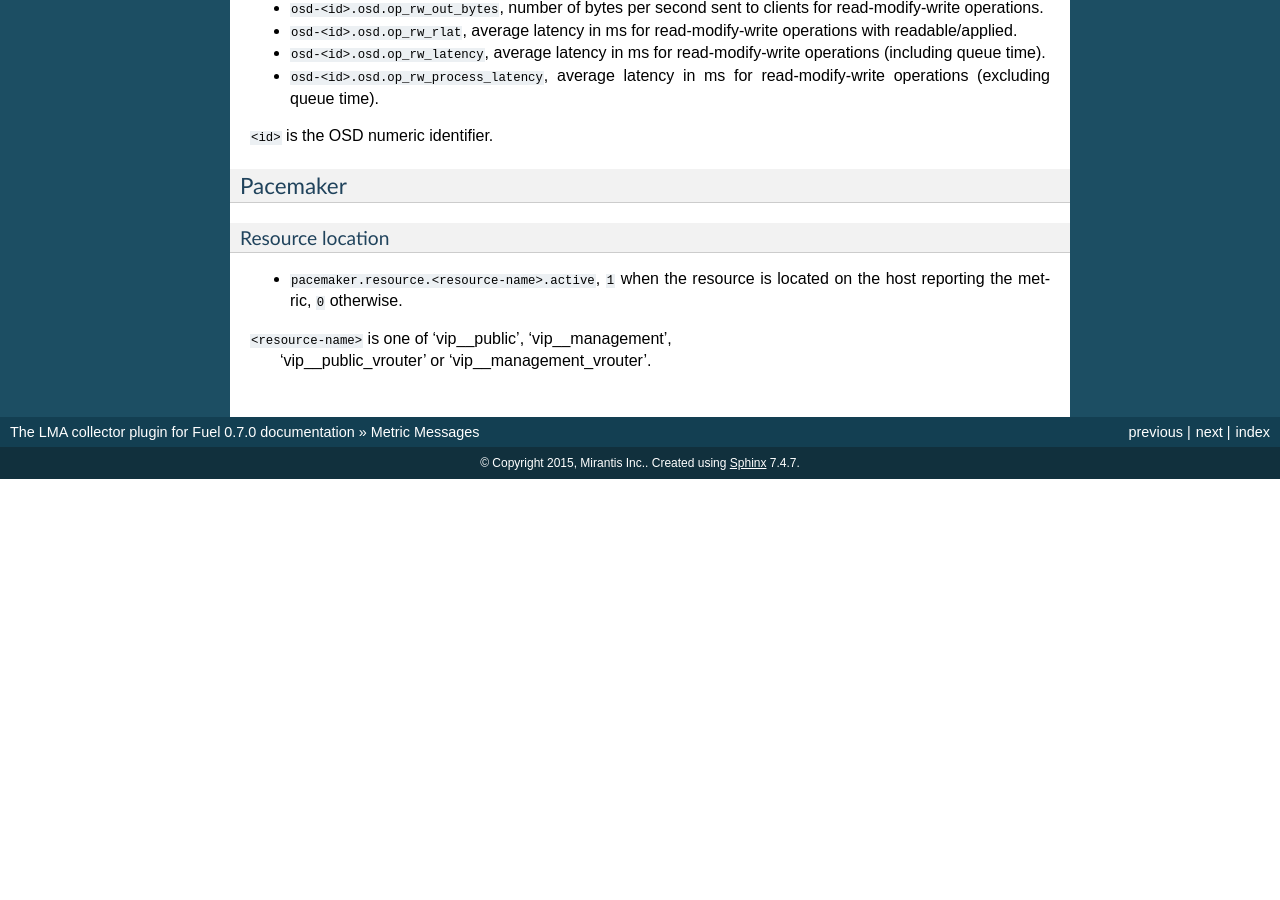
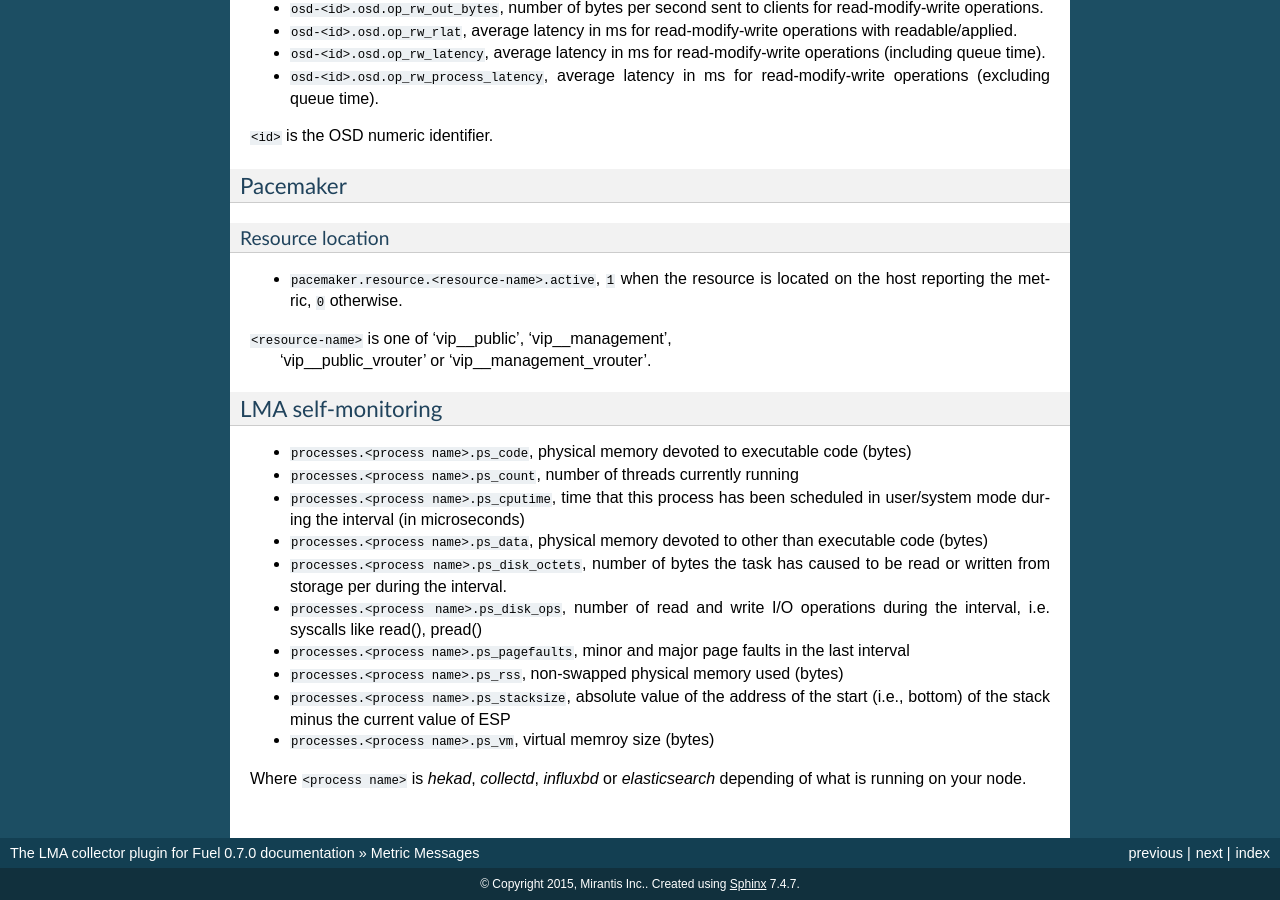
Before and after one commit to openstack-archive/fuel-plugin-lma-collector, a Sphinx documentation site: the page built from doc/source/metrics.rst, in a window 1280 px wide and 900 px high, scrolled down 14438 px. Built offline with Sphinx 7.4.7, drawn with Linux system fonts in a browser that asks for light colours; before the commit the page ends 14917 px from its top, so only the background shows below that.

Commit message:
Monitor LMA processes
Add the monitoring of processes used by LMA toolchain that are hekad,
collectd, influxdb and elasticsearch.

Change-Id: I7512e266d535cf521f5f9bacdd43bdb4a3041caa

```diff
--- a/doc/source/conf.py
+++ b/doc/source/conf.py
@@ -77,6 +77,7 @@ exclude_patterns = [
     'metrics/rabbitmq.rst',
     'metrics/system.rst',
     'metrics/pacemaker.rst',
+    'metrics/lma.rst',
 ]
 
 # The reST default role (used for this markup: `text`) to use for all
--- a/doc/source/metrics.rst
+++ b/doc/source/metrics.rst
@@ -114,3 +114,8 @@ Pacemaker
 ---------
 
 .. include:: metrics/pacemaker.rst
+
+LMA self-monitoring
+-------------------
+
+.. include:: metrics/lma.rst
--- /dev/null
+++ b/doc/source/metrics/lma.rst
@@ -0,0 +1,15 @@
+.. _LMA_self-monitoring:
+
+* ``processes.<process name>.ps_code``,  physical memory devoted to executable code (bytes)
+* ``processes.<process name>.ps_count``, number of threads currently running
+* ``processes.<process name>.ps_cputime``, time that this process has been scheduled in user/system mode during the interval (in microseconds)
+* ``processes.<process name>.ps_data``, physical memory devoted to other than executable code (bytes)
+* ``processes.<process name>.ps_disk_octets``, number of bytes the task has caused to be read or written from storage per during the interval.
+* ``processes.<process name>.ps_disk_ops``, number of read and write I/O operations during the interval, i.e. syscalls like read(), pread()
+* ``processes.<process name>.ps_pagefaults``, minor and major page faults in the last interval
+* ``processes.<process name>.ps_rss``, non-swapped physical memory used (bytes)
+* ``processes.<process name>.ps_stacksize``, absolute value of the address of the start (i.e., bottom) of the stack minus the current value of ESP
+* ``processes.<process name>.ps_vm``, virtual memroy size (bytes)
+
+Where ``<process name>`` is *hekad*, *collectd*, *influxbd* or *elasticsearch*
+depending of what is running on your node.
```
Also changed, not shown: 3 other files.
